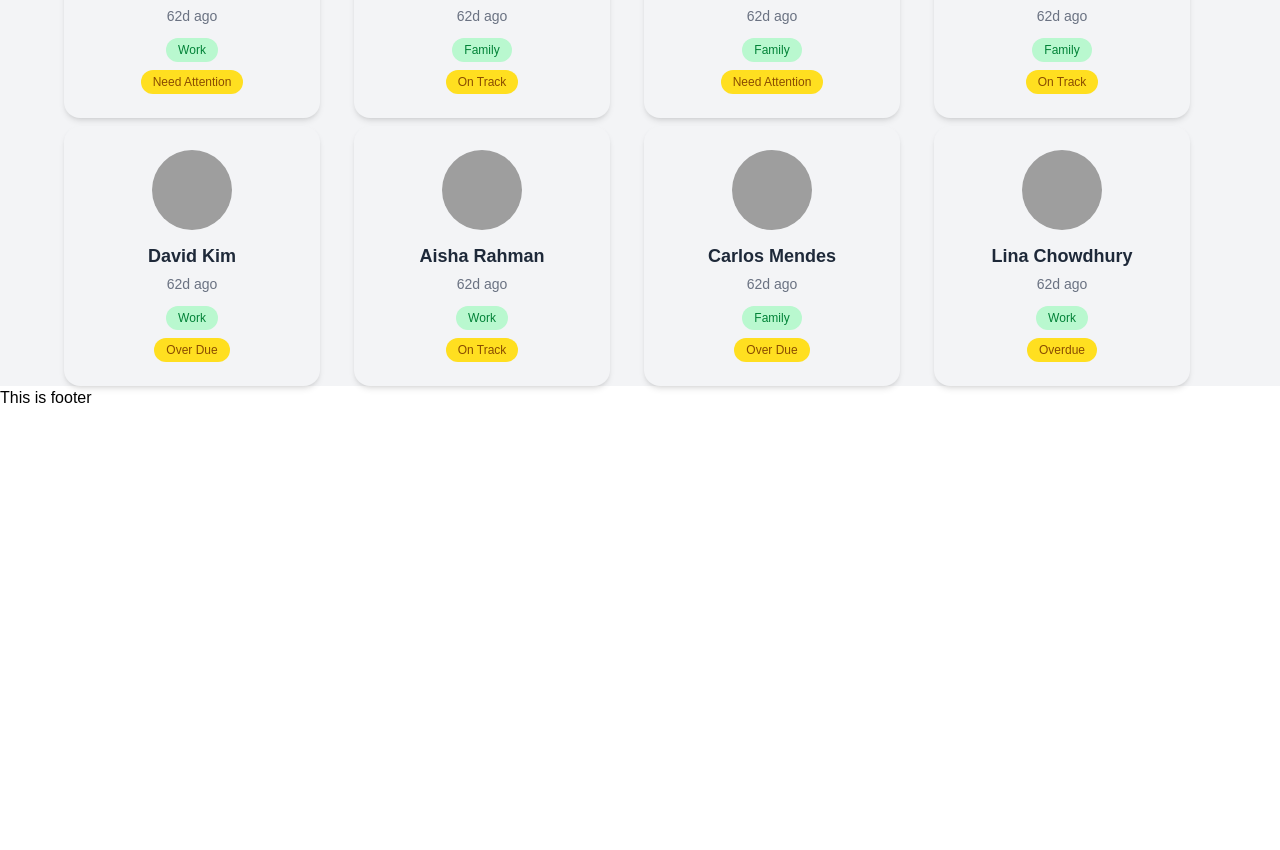
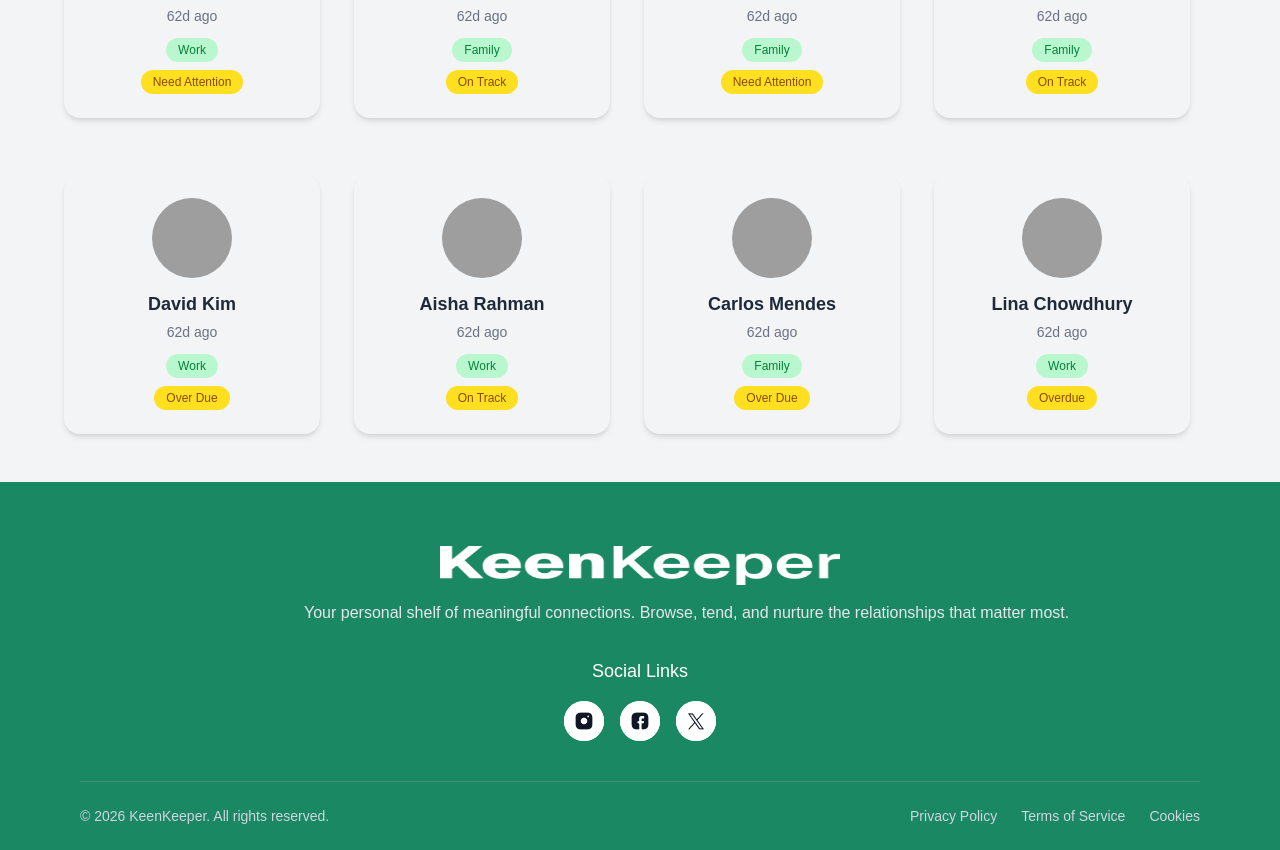
Before and after one commit to abdulkarim70/Assignment-07, a React (Vite) app: page / in a window 1280 px wide. Shown: the part 680-1530 px from the top of the page. Before the commit the page ends 1090 px from the top, so only its background shows below. Built offline with nearby package versions, Linux system fonts and the light colour scheme; grey boxes are pictures that could not be loaded.

Commit message:
Footer Updated

```diff
--- /dev/null
+++ b/src/Components/Footer.jsx
@@ -0,0 +1,53 @@
+import Logo from '../assets/logo-xl.png'
+import Instagram from '../assets/instagram.png'
+import Facebook from '../assets/facebook.png'
+import Twitter from '../assets/twitter.png'
+const Footer = () => {
+  return (
+    <footer className="bg-[#1A8862] text-white pt-16 pb-6">
+      <div className="max-w-6xl mx-auto px-4 text-center">
+
+        {/* Title */}
+        <img className='w-[400px] h-[55px] mx-auto pb-4' src={Logo} alt="" />
+
+        {/* Subtitle */}
+        <p className="text-gray-200 max-w-2xl mx-auto mb-8 whitespace-nowrap  ">
+          Your personal shelf of meaningful connections. Browse, tend, and nurture the relationships that matter most.
+        </p>
+
+        {/* Social Links */}
+        <h3 className="text-lg font-medium mb-4">Social Links</h3>
+        <div className="flex justify-center gap-4 mb-10">
+
+          <div className="w-10 h-10 flex items-center justify-center bg-white text-black rounded-full cursor-pointer hover:scale-110 transition">
+           <img src={Instagram} alt=" Instagram" />
+          </div>
+
+          <div className="w-10 h-10 flex items-center justify-center bg-white text-black rounded-full cursor-pointer hover:scale-110 transition">
+            <img src={Facebook} alt="facebook" />
+          </div>
+
+          <div className="w-10 h-10 flex items-center justify-center bg-white text-black rounded-full cursor-pointer hover:scale-110 transition">
+          <img src={Twitter} alt="twitter" />
+          </div>
+
+        </div>
+
+        {/* Divider */}
+        <div className="border-t border-gray-400/30 pt-6 flex flex-col md:flex-row justify-between items-center text-sm text-gray-300">
+
+          <p>© 2026 KeenKeeper. All rights reserved.</p>
+
+          <div className="flex gap-6 mt-4 md:mt-0">
+            <a href="#" className="hover:text-white">Privacy Policy</a>
+            <a href="#" className="hover:text-white">Terms of Service</a>
+            <a href="#" className="hover:text-white">Cookies</a>
+          </div>
+
+        </div>
+      </div>
+    </footer>
+  );
+};
+
+export default Footer;
--- a/src/Pages/Footer.jsx
+++ /dev/null
@@ -1,11 +0,0 @@
-import React from 'react';
-
-const Footer = () => {
-    return (
-        <div>
-            <h1>This is footer</h1>
-        </div>
-    );
-};
-
-export default Footer;
--- a/src/Pages/ProfileCard.jsx
+++ b/src/Pages/ProfileCard.jsx
@@ -2,7 +2,7 @@ import React from "react";
 
 const ProfileCard = ({friendData}) => {
   return (
-    <div className="w-64 p-6 bg-gray-100 rounded-2xl shadow-md text-center">
+    <div className="w-64 p-6 bg-gray-100 rounded-2xl shadow-md text-center mb-12">
       <img
         src={friendData.picture}
         alt="profile Picture"
--- a/src/layout/RootLayout.jsx
+++ b/src/layout/RootLayout.jsx
@@ -1,7 +1,7 @@
 import React from 'react';
 import { Outlet, useLoaderData } from 'react-router';
 import Navbar from '../Components/Navbar';
-import Footer from '../Pages/Footer';
+import Footer from '../Components/Footer';
 
 const RootLayout = () => {
     const data = useLoaderData();
```
